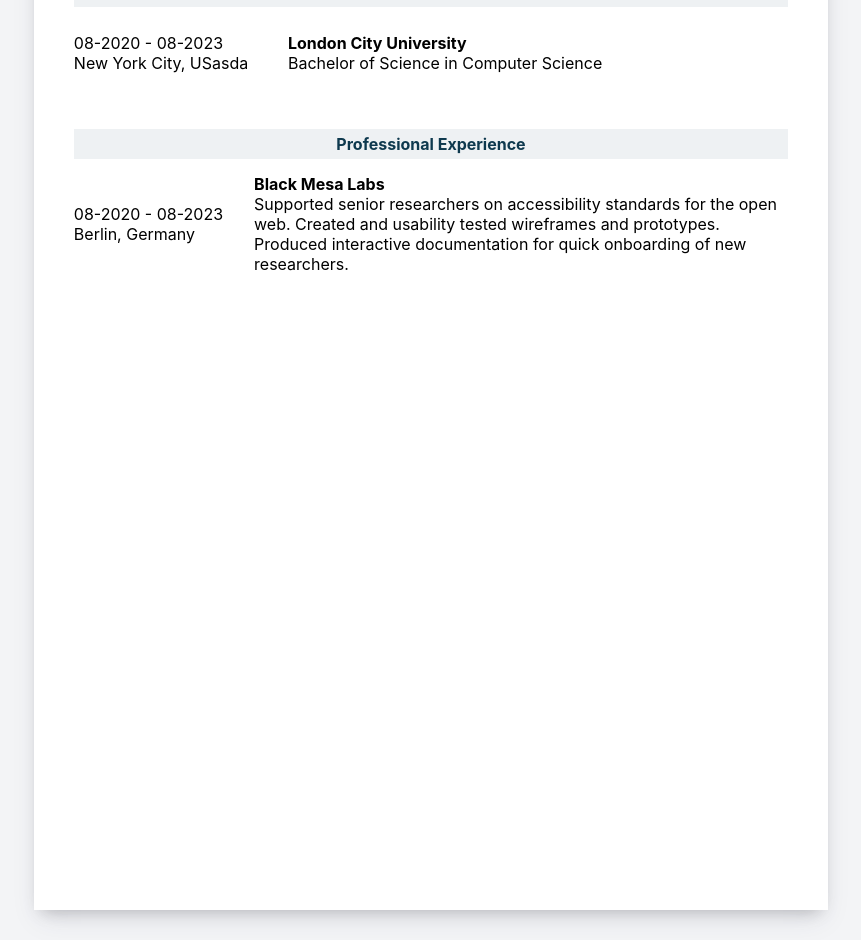
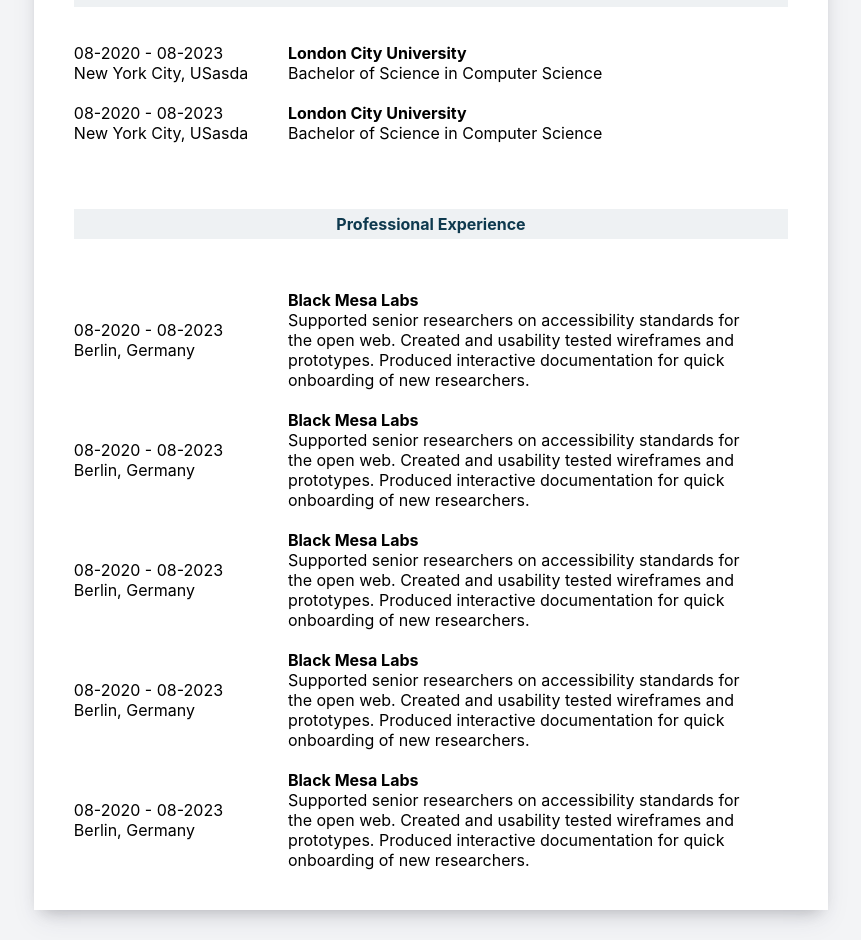
Before and after one commit to jabaaq/CV-Application, a React (Create React App) app: page / in a window 1280 px wide. Shown: the part 1140-2080 px from the top of the page, without its empty margins (209-1070 px from the left). Built offline with nearby package versions, Linux system fonts and the light colour scheme.

Commit message:
modifed ExperienceItem component

```diff
--- a/src/components/education-item/education-item.css
+++ b/src/components/education-item/education-item.css
@@ -23,10 +23,10 @@
     width: 100%;
 }
 
-.information-li {
+.education-li {
     display: flex;
     align-items: center;
     gap: 30px;
     flex-direction: row;
-    margin: 10px 0;
+    margin: 20px 0;
 }
--- a/src/components/education-item/education-item.jsx
+++ b/src/components/education-item/education-item.jsx
@@ -1,7 +1,7 @@
 import './education-item.css';
 
 function EducationItem() {
-  let className = 'information-li';
+  let className = 'education-li';
 
   return (
     <li className={className}>
--- a/src/components/experience-item/experience-item.css
+++ b/src/components/experience-item/experience-item.css
@@ -0,0 +1,32 @@
+.experience-details {
+    display: flex;
+    justify-content: space-evenly;
+    gap: 20px;
+    align-items: center;
+    flex-direction: row;
+    width: 90%;
+    position: relative;
+    right: 2.5em
+}
+
+.experience-left-side {
+    width: 40%;
+}
+
+
+.experience-right-side {
+    width: 100%
+}
+
+.added-experience-information {
+    list-style-type: none;
+    width: 100%;
+}
+
+.experience-li {
+    display: flex;
+    align-items: center;
+    gap: 30px;
+    flex-direction: row;
+    margin: 20px 0;
+}
--- a/src/components/experience-item/experience-item.jsx
+++ b/src/components/experience-item/experience-item.jsx
@@ -1,5 +1,25 @@
 import './experience-item.css';
 
-function ExperienceItem() {}
+function ExperienceItem() {
+  let className = 'experience-li';
+  return (
+    <li className={className}>
+      <div className='experience-left-side'>
+        <div className='experience-start-end-date'>{`${'08-2020'} - ${'08-2023'}`}</div>
+        <div className='experience-location'>Berlin, Germany</div>
+      </div>
+      <div className='experience-right-side'>
+        <div className='experience-school'>
+          <strong>Black Mesa Labs</strong>
+        </div>
+        <div className='experience-description'>
+          Supported senior researchers on accessibility standards for the open
+          web. Created and usability tested wireframes and prototypes. Produced
+          interactive documentation for quick onboarding of new researchers.
+        </div>
+      </div>
+    </li>
+  );
+}
 
 export { ExperienceItem };
--- a/src/components/resume/resume.jsx
+++ b/src/components/resume/resume.jsx
@@ -1,5 +1,6 @@
 import './resume.css';
 import { EducationItem } from '../education-item/education-item';
+import { ExperienceItem } from '../experience-item/experience-item';
 
 function Resume() {
   return (
@@ -17,27 +18,20 @@
         <div className='education-details'>
           <ul className='added-education-information'>
             <EducationItem />
+            <EducationItem />
           </ul>
         </div>
       </div>
       <div className='resume-experience'>
         <div className='experience-header'>Professional Experience</div>
         <div className='experience-details'>
-          <div className='experience-left-side'>
-            <div className='experience-start-end-date'>{`${'08-2020'} - ${'08-2023'}`}</div>
-            <div className='experience-location'>Berlin, Germany</div>
-          </div>
-          <div className='experience-right-side'>
-            <div className='experience-school'>
-              <strong>Black Mesa Labs</strong>
-            </div>
-            <div className='experience-description'>
-              Supported senior researchers on accessibility standards for the
-              open web. Created and usability tested wireframes and prototypes.
-              Produced interactive documentation for quick onboarding of new
-              researchers.
-            </div>
-          </div>
+          <ul className='added-experience-information'>
+            <ExperienceItem />
+            <ExperienceItem />
+            <ExperienceItem />
+            <ExperienceItem />
+            <ExperienceItem />
+          </ul>
         </div>
       </div>
     </div>
```
